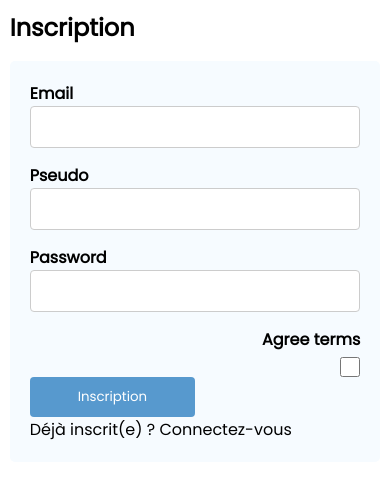
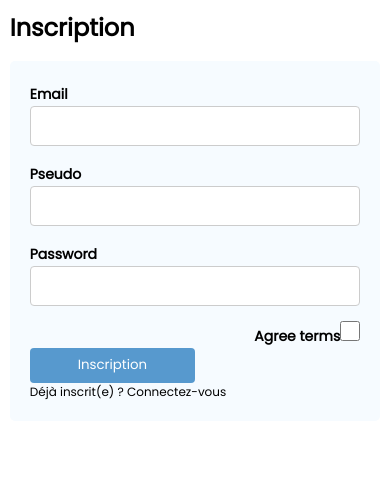
Before and after one commit to Charlydcn/Session, a Symfony app: template templates/registration/register.html.twig in a window 390 px wide. Shown: the part 78-557 px from the top of the page. Run offline with Twig, Linux system fonts and the light colour scheme; the template is opened without the code that fills it, so the values that code supplies are empty; form fields are guessed from the names that the template uses; some libraries are stand-ins or nearby versions.

Commit message:
form.css: added breakpoints (screen size)

```diff
--- a/public/css/form.css
+++ b/public/css/form.css
@@ -64,9 +64,36 @@ form select {
     border-radius: 4px;
 }
 
-#cgu div {
+#cgu {
     display: flex;
     flex-direction: column;
     justify-content: flex-end;
     align-items: flex-end;
 }
+
+@media screen and (max-width:768px) { /* tablet */
+
+    form h1 {
+        font-size: 20px;
+    }
+}
+
+@media screen and (max-width:480px) { /* smartphone */
+
+    form label {
+        font-size: 14px;
+    }
+
+    form input {
+        font-size: 12px;
+    }
+
+    form button[type="submit"] {
+        padding:7.5px;
+    }
+
+    .security-redirect {
+        font-size: 12px;
+    }
+
+}
```
